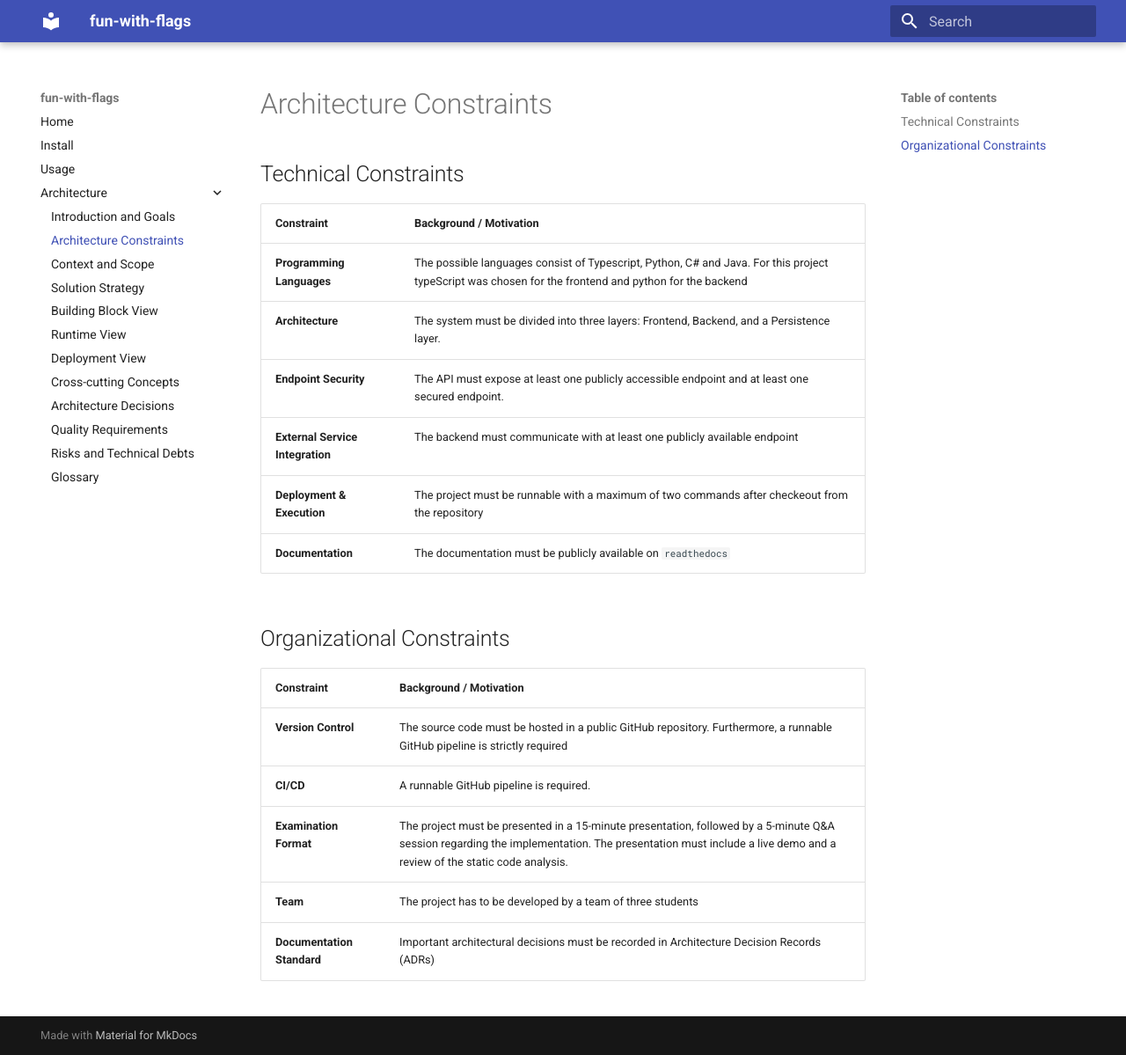
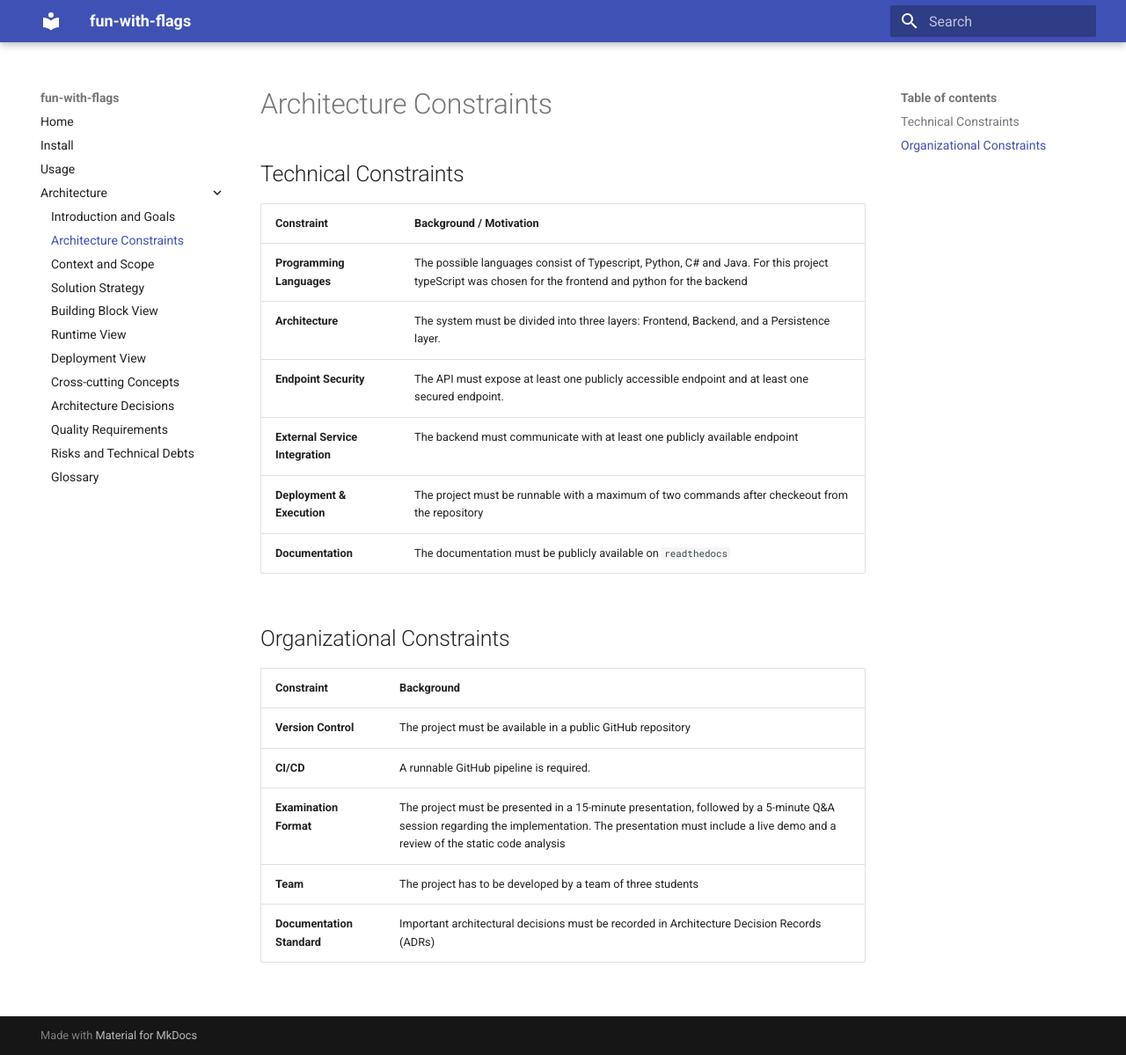
Before and after one commit to r0135tE1/sqs, an MkDocs documentation site: the page built from docs/architecture/02_architecture_constraints.md, in a window 1280 px wide and 1199 px high. Shown: the whole window at 88% size. Built offline with MkDocs 1.6.1 and Material for MkDocs 9.7.7, drawn with Linux system fonts in a browser that asks for light colours.

Commit message:
chap2: shortened orgazational constraints

```diff
--- a/docs/architecture/02_architecture_constraints.md
+++ b/docs/architecture/02_architecture_constraints.md
@@ -3,7 +3,7 @@
 ## Technical Constraints
 
 | Constraint | Background / Motivation |
-|------------|------------------------|
+| ------------ | ------------------------ |
 | **Programming Languages** | The possible languages consist of Typescript, Python, C# and Java. For this project typeScript was chosen for the frontend and python for the backend|
 | **Architecture** | The system must be divided into three layers: Frontend, Backend, and a Persistence layer. |
 | **Endpoint Security** | The API must expose at least one publicly accessible endpoint and at least one secured endpoint. |
@@ -13,10 +13,10 @@
 
 ## Organizational Constraints
 
-| Constraint | Background / Motivation |
-|------------|------------------------|
-| **Version Control** | The source code must be hosted in a public GitHub repository. Furthermore, a runnable GitHub pipeline is strictly required |
+| Constraint | Background |
+| ------------ | ------------------------ |
+| **Version Control** | The project must be available in a public GitHub repository |
 | **CI/CD** | A runnable GitHub pipeline is required. |
-| **Examination Format** | The project must be presented in a 15-minute presentation, followed by a 5-minute Q&A session regarding the implementation. The presentation must include a live demo and a review of the static code analysis. |
+| **Examination Format** | The project must be presented in a 15-minute presentation, followed by a 5-minute Q&A session regarding the implementation. The presentation must include a live demo and a review of the static code analysis |
 | **Team** | The project has to be developed by a team of three students |
 | **Documentation Standard** | Important architectural decisions must be recorded in Architecture Decision Records (ADRs) |
```
